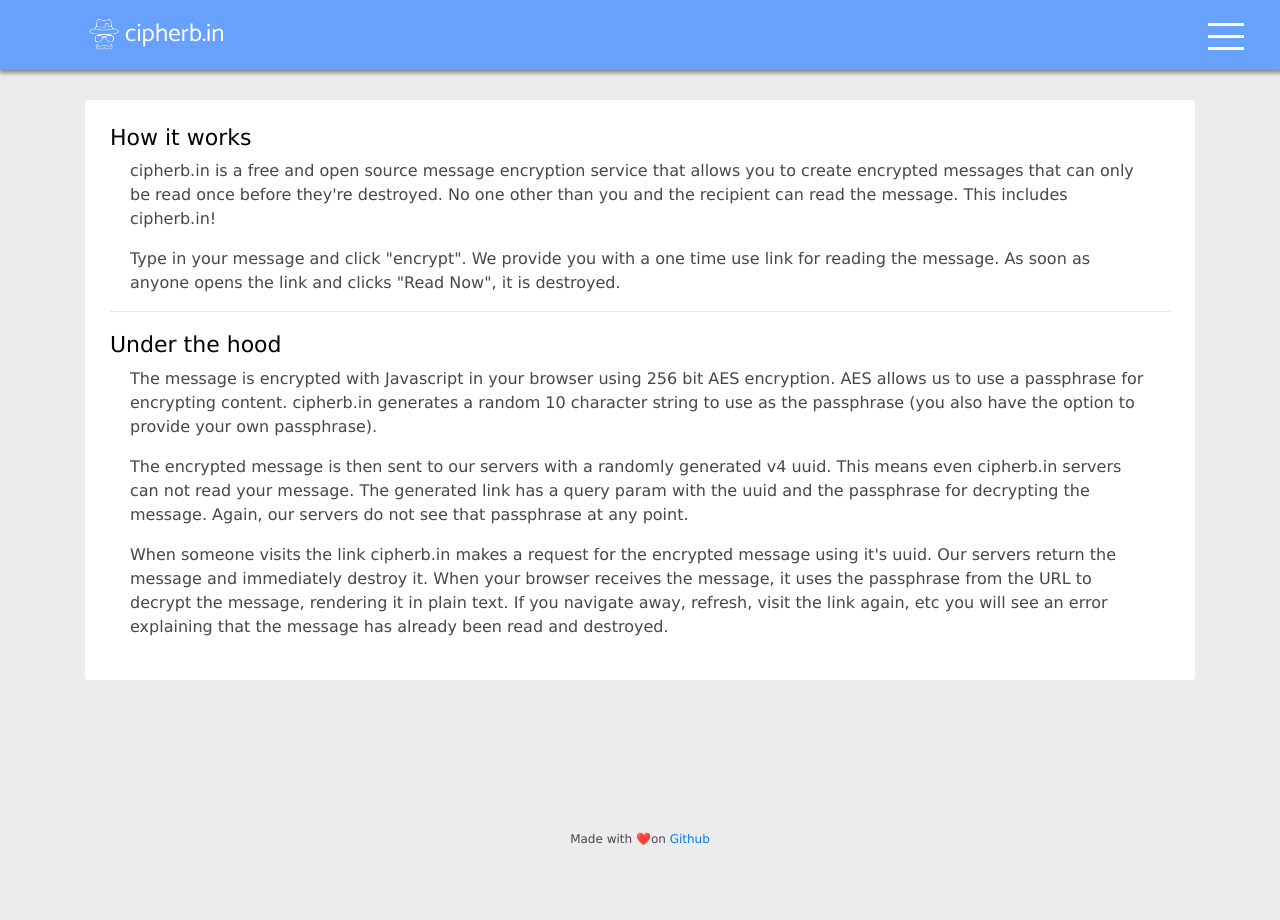
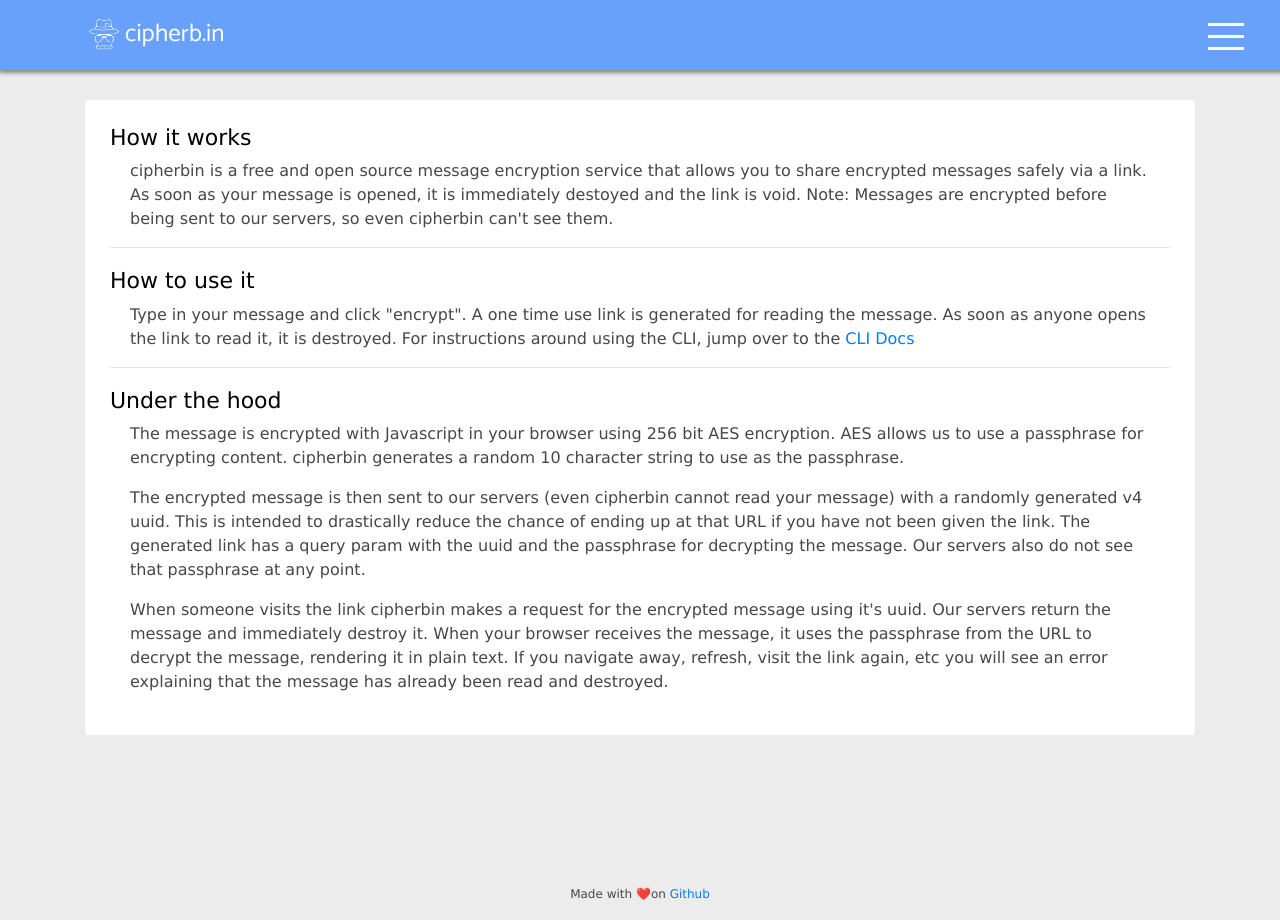
Before and after one commit to cipherbin/cipher-bin-client, a React (Create React App) app: page /how-it-works in a window 1280 px wide. Before the commit the page ends 865 px from the top, so only its background shows below. Built offline with nearby package versions, Linux system fonts and the light colour scheme.

Commit message:
buncha content changes

```diff
--- a/src/components/FAQs/FAQs.js
+++ b/src/components/FAQs/FAQs.js
@@ -12,7 +12,7 @@
         How secure is cipherbin?
       </h5>
       <p className="faq-answer section-indent-twenty">
-        cipherbin uses only HTTPS, meaning any data transferred to or from the server
+        cipherbin uses HTTPS only, meaning any data transferred to or from the server
         is encrypted. All messages are encrypted using 256-bit AES encryption before
         being stored on the server and the key to decrypt it is contained in the URL.
         This URL is not stored on the server, so only the link can decrypt the messages.
@@ -26,17 +26,17 @@
         The messages are encrypted using 256-bit AES encryption and put into a database.
       </p>
       <h5 className="faq-question">
-        Can I retrieve a note after it has been read?
+        Can I retrieve a message after it has been read?
       </h5>
       <p className="faq-answer section-indent-twenty">
-        No. It is removed from the system after being displayed once.
+        No. It is removed from the system entirely after being displayed once.
       </p>
       <h5 className="faq-question">
-        Is it possible to see a recently read note using browser history, the back button,
+        Is it possible to see a recently read message using browser history, the back button,
         or the recently closed tabs feature?
       </h5>
       <p className="faq-answer section-indent-twenty">
-        No. The note self-destructs after being read; there is no way to re-read it once it
+        No. The message self-destructs after being read; there is no way to re-read it once it
         has been read.
       </p>
       <h5 className="faq-question">
@@ -44,35 +44,26 @@
       </h5>
       <p className="faq-answer section-indent-twenty">
         No. The messages are encrypted using a key that is never stored on the server.
-        Only the valid URL can display the messages. Once the messages are viewed the
-        encrypted messages are removed from the system and the link can not be viewed
+        Only the valid URL can display a message. Once a message is viewed, the
+        encrypted message is removed from the database and the link cannot be viewed
         again.
       </p>
       <h5 className="faq-question">
-        How do I know the note has been read?
+        How do I know the message has been read?
       </h5>
       <p className="faq-answer section-indent-twenty">
         You can opt in to receive a read receipt email. Click on
         <code>Display additional options?</code> to enter an email address
-        when creating a message to receive a email notifying you the note has been
-        read. You can also enter a reference name to keep track of the note if
-        sending multiple URL&apos;s. The email address is encrypted in the
-        same fashion as messages and deleted upon the note being viewed.
+        when creating a message to receive a email notifying you the message has been
+        read. You can also enter a reference name to keep track of the message if
+        sending multiple URL&apos;s. The notification email address attached to
+        the message is also deleted upon the message being viewed.
       </p>
       <h5 className="faq-question">
-        But this is what public/private key (asymmetric) cryptography is for? Why not use PGP?
+        How long are unread messages stored on your servers?
       </h5>
       <p className="faq-answer section-indent-twenty">
-        Agreed. If you and your recipient can use asymmetric cryptography (like PGP)
-        then definitely do so. But most people using this service do not want to deal
-        with that! This is easy enough for anyone to use without the knowledge of asymmetric
-        cryptography.
-      </p>
-      <h5 className="faq-question">
-        How much time are unread notes stored on your servers?
-      </h5>
-      <p className="faq-answer section-indent-twenty">
-        After 30 days all unread notes are automatically deleted.
+        After 30 days any unread message is automatically deleted.
       </p>
     </div>
   </Container>
--- a/src/components/HowItWorks/HowItWorks.js
+++ b/src/components/HowItWorks/HowItWorks.js
@@ -1,4 +1,5 @@
 import React from 'react';
+import { Link } from 'react-router-dom';
 import { Container } from 'react-bootstrap';
 import './HowItWorks.css';
 
@@ -7,32 +8,35 @@
     <div className="how-it-works-wrapper">
       <h4>How it works</h4>
       <p className="section-indent-twenty">
-        cipherb.in is a free and open source message encryption service that allows you
-        to create encrypted messages that can only be read once before they&#39;re
-        destroyed. No one other than you and the recipient can read the message. This
-        includes cipherb.in!
+        cipherbin is a free and open source message encryption service that allows you
+        to share encrypted messages safely via a link. As soon as your message is opened,
+        it is immediately destoyed and the link is void. Note: Messages are encrypted before
+        being sent to our servers, so even cipherbin can&#39;t see them.
       </p>
+      <hr />
+      <h4>How to use it</h4>
       <p className="section-indent-twenty">
-        Type in your message and click &quot;encrypt&quot;. We provide you with a one time use
-        link for reading the message. As soon as anyone opens the link and clicks &quot;Read
-        Now&quot;, it is destroyed.
+        Type in your message and click &quot;encrypt&quot;. A one time use
+        link is generated for reading the message. As soon as anyone opens
+        the link to read it, it is destroyed. For instructions around using
+        the CLI, jump over to the <Link to="/cli">CLI Docs</Link>
       </p>
       <hr />
       <h4>Under the hood</h4>
       <p className="section-indent-twenty">
         The message is encrypted with Javascript in your browser using 256 bit AES
-        encryption. AES allows us to use a passphrase for encrypting content. cipherb.in
-        generates a random 10 character string to use as the passphrase (you also
-        have the option to provide your own passphrase).
+        encryption. AES allows us to use a passphrase for encrypting content. cipherbin
+        generates a random 10 character string to use as the passphrase.
       </p>
       <p className="section-indent-twenty">
-        The encrypted message is then sent to our servers with a randomly generated v4
-        uuid. This means even cipherb.in servers can not read your message. The
+        The encrypted message is then sent to our servers (even cipherbin cannot read
+        your message) with a randomly generated v4 uuid. This is intended to drastically
+        reduce the chance of ending up at that URL if you have not been given the link. The
         generated link has a query param with the uuid and the passphrase for decrypting
-        the message. Again, our servers do not see that passphrase at any point.
+        the message. Our servers also do not see that passphrase at any point.
       </p>
       <p className="section-indent-twenty">
-        When someone visits the link cipherb.in makes a request for the encrypted
+        When someone visits the link cipherbin makes a request for the encrypted
         message using it&#39;s uuid. Our servers return the message and immediately
         destroy it. When your browser receives the message, it uses the passphrase
         from the URL to decrypt the message, rendering it in plain text. If you
```
